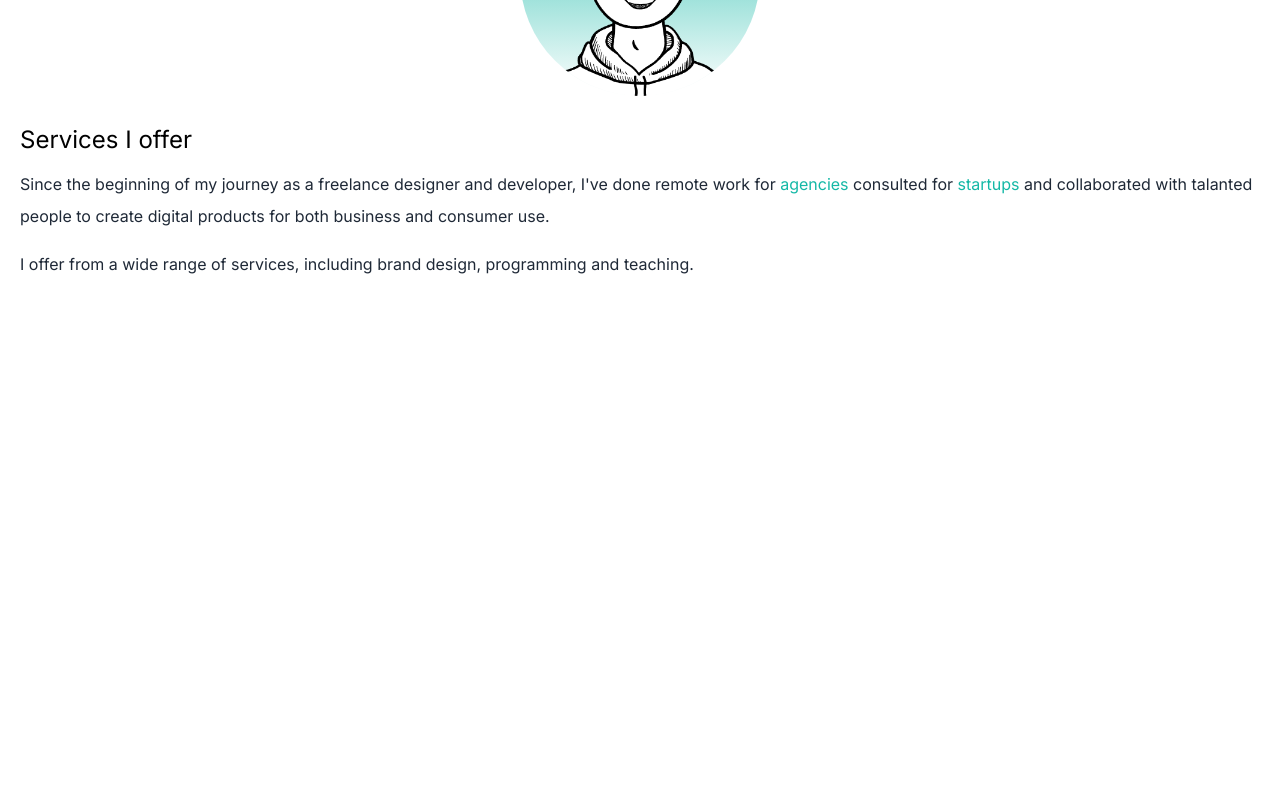
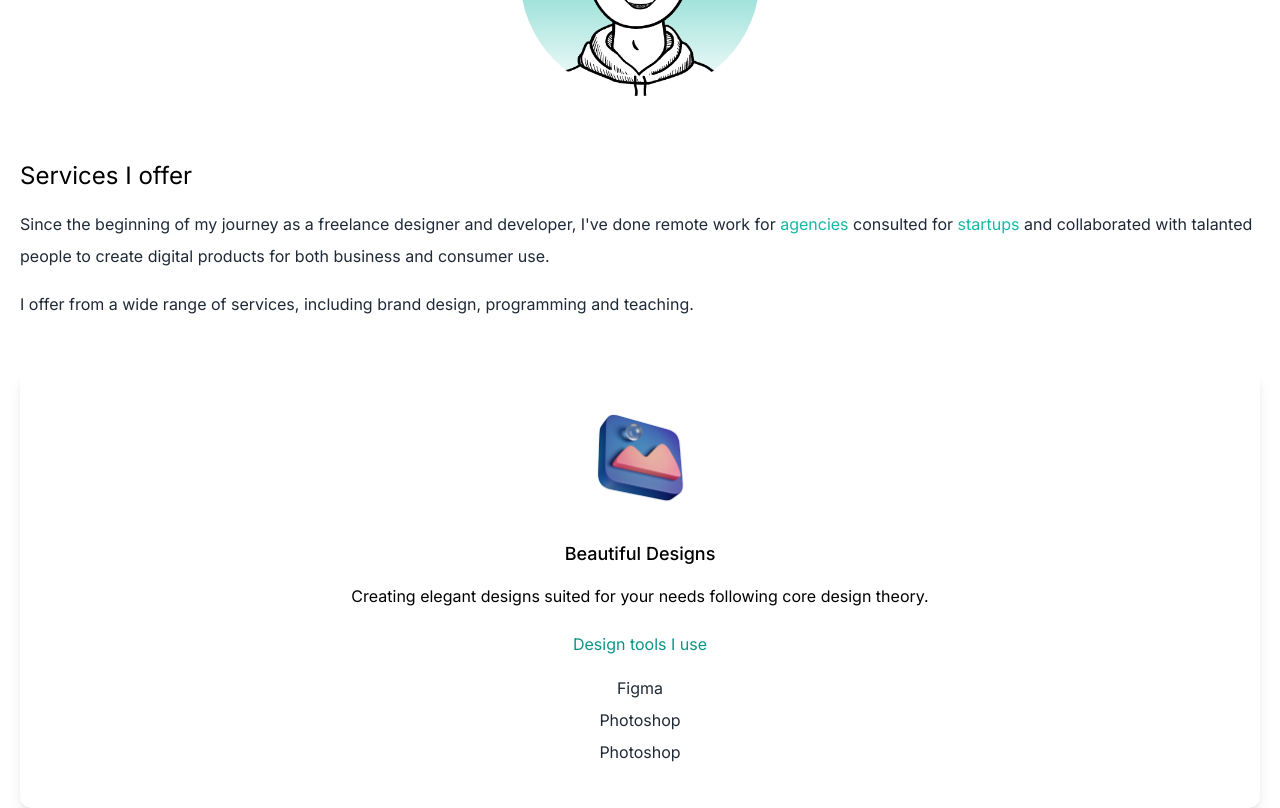
Before and after one commit to MarioGuTe/portafolio-next13, a Next.js app: page / in a window 1280 px wide. Shown: the part 680-1488 px from the top of the page. Before the commit the page ends 968 px from the top, so only its background shows below. Built offline with nearby package versions, Linux system fonts and the light colour scheme.

Commit message:
add design card

```diff
--- a/app/page.js
+++ b/app/page.js
@@ -6,6 +6,9 @@
 } from "react-icons/ai";
 import Image from "next/image";
 import Mario from "../public/mario-avatar.png";
+import design from "../public/design.png";
+import code from "../public/code.png";
+import consulting from "../public/consulting.png";
 
 export default function Home() {
   return (
@@ -47,8 +50,8 @@
         </div>
       </section>
       <section>
-        <div>
-          <h3 className=" text-2xl py-1">Services I offer</h3>
+        <div className="mt-8">
+          <h3 className=" text-2xl py-2">Services I offer</h3>
           <p className="text-md py-2 leading-8 text-gray-800">
             Since the beginning of my journey as a freelance designer and
             developer, I've done remote work for
@@ -62,6 +65,22 @@
             programming and teaching.
           </p>
         </div>
+        <div>
+          <div className=" text-center shadow-lg p-10 rounded-xl my-10">
+            <Image src={design} width={100} height={100} className=" mx-auto" />
+            <h3 className=" text-lg font-medium pt-8 pb-2">
+              Beautiful Designs
+            </h3>
+            <p className=" py-2">
+              Creating elegant designs suited for your needs following core
+              design theory.
+            </p>
+            <h4 className=" py-4 text-teal-600">Design tools I use</h4>
+            <p className=" text-gray-800 py-1">Figma</p>
+            <p className=" text-gray-800 py-1">Photoshop</p>
+            <p className=" text-gray-800 py-1">Photoshop</p>
+          </div>
+        </div>
       </section>
     </main>
   );
```
